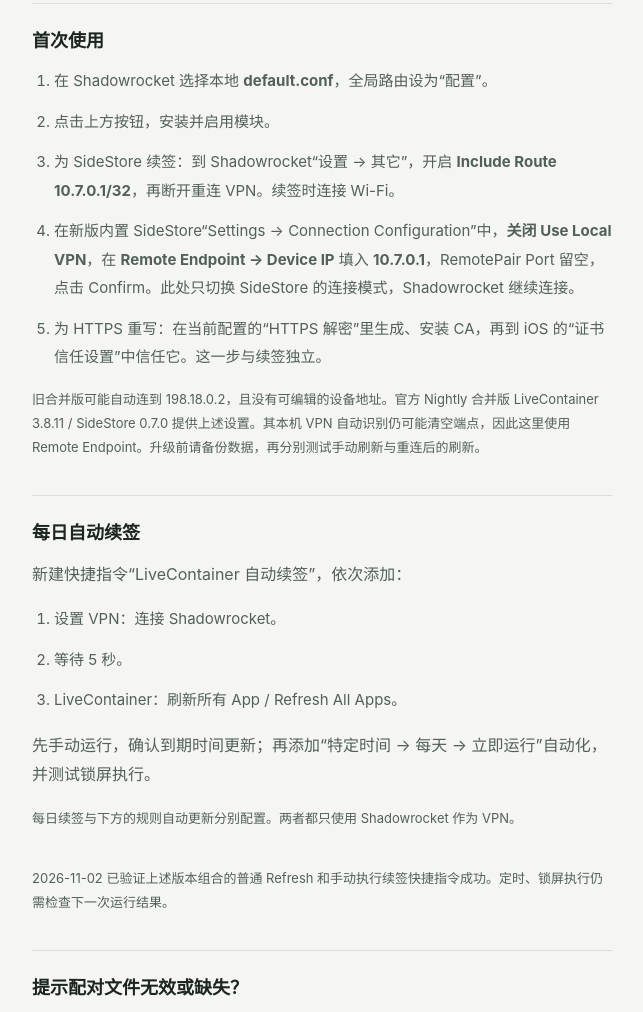
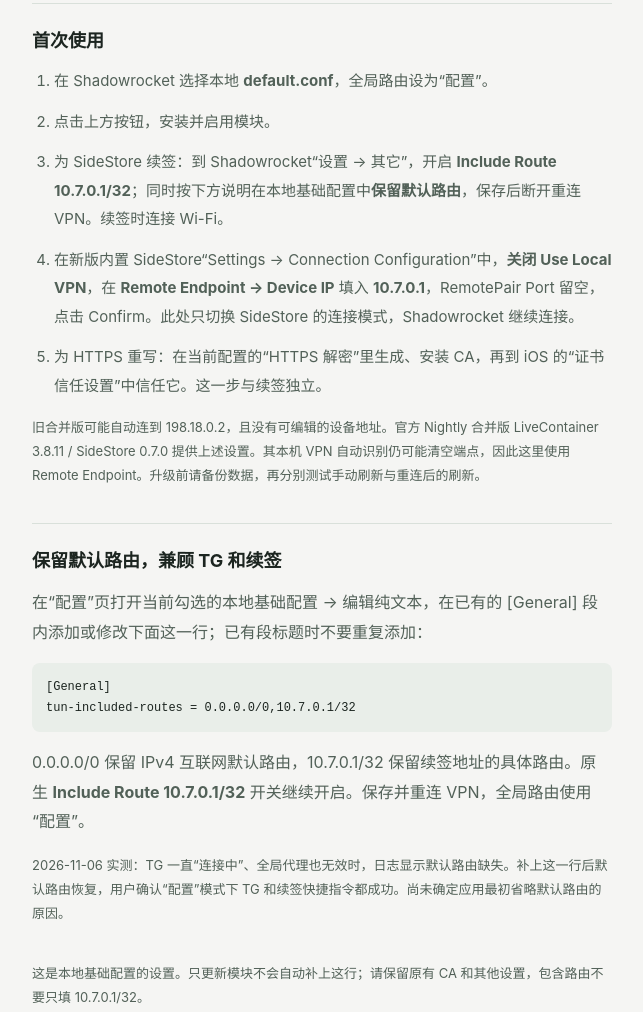
Before and after one commit to nikiz24/shadowrocket-sidestore-rules, a plain HTML site: page docs/index.html in a window 1280 px wide. Shown: the part 444-1456 px from the top of the page, without its empty margins (318-961 px from the left). Drawn offline with Linux system fonts and the light colour scheme.

Commit message:
Document default route needed for Telegram and SideStore

```diff
--- a/docs/index.html
+++ b/docs/index.html
@@ -15,6 +15,7 @@
   h2{font-size:18px;letter-spacing:0;margin:0 0 12px}ol{padding-left:22px;color:#526158;line-height:1.9;font-size:15px}
   li{margin-bottom:12px}.qr{display:block;width:180px;height:180px;margin:18px auto;background:#fff;border:10px solid white;border-radius:10px}
   details{margin-top:22px;font-size:14px}summary{cursor:pointer}code{display:block;word-break:break-all;line-height:1.7;font-size:12px;padding:14px;background:#e9eee9;border-radius:8px;margin:12px 0}
+  pre{white-space:pre-wrap;overflow-wrap:anywhere}pre code{white-space:inherit}
   footer{font-size:12px;color:#68746c;margin-top:36px;line-height:1.9}
   @media(prefers-color-scheme:dark){:root{background:#101912;color:#e3eae4}p,ol{color:#acbbaf}small,a{color:#9bc9ac}section{border-color:#304034}code{background:#1c2b20}.button{background:#338559;color:#fff}footer{color:#9aa99e}}
 </style>
@@ -29,11 +30,20 @@
     <ol>
       <li>在 Shadowrocket 选择本地 <strong>default.conf</strong>，全局路由设为“配置”。</li>
       <li>点击上方按钮，安装并启用模块。</li>
-      <li>为 SideStore 续签：到 Shadowrocket“设置 → 其它”，开启 <strong>Include Route 10.7.0.1/32</strong>，再断开重连 VPN。续签时连接 Wi-Fi。</li>
+      <li>为 SideStore 续签：到 Shadowrocket“设置 → 其它”，开启 <strong>Include Route 10.7.0.1/32</strong>；同时按下方说明在本地基础配置中<strong>保留默认路由</strong>，保存后断开重连 VPN。续签时连接 Wi-Fi。</li>
       <li>在新版内置 SideStore“Settings → Connection Configuration”中，<strong>关闭 Use Local VPN</strong>，在 <strong>Remote Endpoint → Device IP</strong> 填入 <strong>10.7.0.1</strong>，RemotePair Port 留空，点击 Confirm。此处只切换 SideStore 的连接模式，Shadowrocket 继续连接。</li>
       <li>为 HTTPS 重写：在当前配置的“HTTPS 解密”里生成、安装 CA，再到 iOS 的“证书信任设置”中信任它。这一步与续签独立。</li>
     </ol>
     <p class="note">旧合并版可能自动连到 198.18.0.2，且没有可编辑的设备地址。官方 Nightly 合并版 LiveContainer 3.8.11 / SideStore 0.7.0 提供上述设置。其本机 VPN 自动识别仍可能清空端点，因此这里使用 Remote Endpoint。升级前请备份数据，再分别测试手动刷新与重连后的刷新。</p>
+  </section>
+  <section>
+    <h2>保留默认路由，兼顾 TG 和续签</h2>
+    <p>在“配置”页打开当前勾选的本地基础配置 → 编辑纯文本，在已有的 [General] 段内添加或修改下面这一行；已有段标题时不要重复添加：</p>
+    <pre><code>[General]
+tun-included-routes = 0.0.0.0/0,10.7.0.1/32</code></pre>
+    <p>0.0.0.0/0 保留 IPv4 互联网默认路由，10.7.0.1/32 保留续签地址的具体路由。原生 <strong>Include Route 10.7.0.1/32</strong> 开关继续开启。保存并重连 VPN，全局路由使用“配置”。</p>
+    <p class="note">2026-11-06 实测：TG 一直“连接中”、全局代理也无效时，日志显示默认路由缺失。补上这一行后默认路由恢复，用户确认“配置”模式下 TG 和续签快捷指令都成功。尚未确定应用最初省略默认路由的原因。</p>
+    <p class="note">这是本地基础配置的设置。只更新模块不会自动补上这行；请保留原有 CA 和其他设置，包含路由不要只填 10.7.0.1/32。</p>
   </section>
   <section>
     <h2>每日自动续签</h2>
@@ -45,7 +55,7 @@
     </ol>
     <p>先手动运行，确认到期时间更新；再添加“特定时间 → 每天 → 立即运行”自动化，并测试锁屏执行。</p>
     <p class="note">每日续签与下方的规则自动更新分别配置。两者都只使用 Shadowrocket 作为 VPN。</p>
-    <p class="note">2026-11-02 已验证上述版本组合的普通 Refresh 和手动执行续签快捷指令成功。定时、锁屏执行仍需检查下一次运行结果。</p>
+    <p class="note">2026-11-02 已验证上述版本组合的普通 Refresh 和手动续签快捷指令成功；2026-11-06 补足默认路由后再次确认 TG 与手动续签同时成功。定时、锁屏执行仍需检查下一次运行结果。</p>
   </section>
   <section>
     <h2>提示配对文件无效或缺失？</h2>
```
Also changed, not shown: 1 other file.
